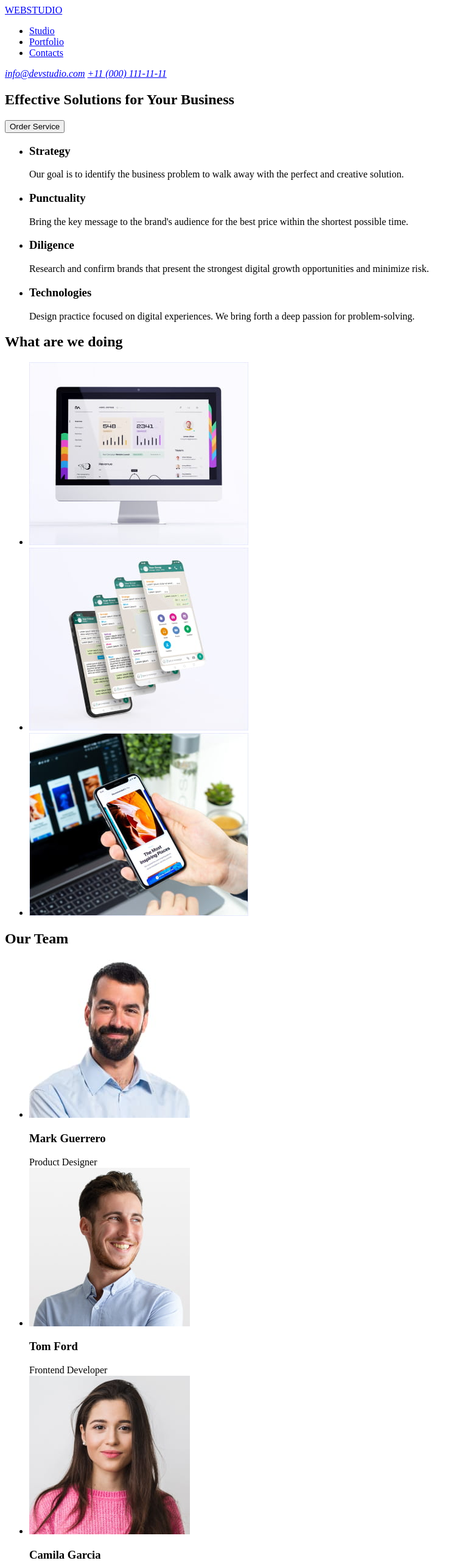
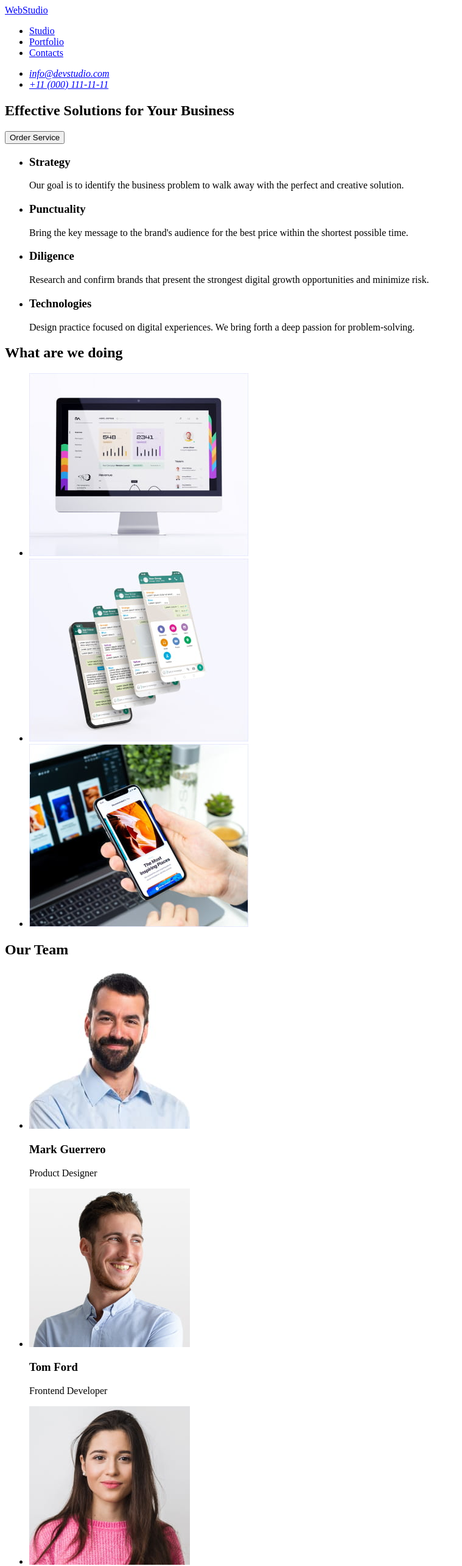
Before and after one commit to yd1224/goit-markup-hw-01, a plain HTML site: page index.html in a window 1280 px wide. Shown: the top 2568 px of the page at 61% size, without its empty margins (0-759 px from the left). Drawn offline with Linux system fonts and the light colour scheme.

Commit message:
homework after changes recommended by lms

```diff
--- a/index.html
+++ b/index.html
@@ -8,7 +8,7 @@
   <body>
     <header>
       <nav>
-        <a href="#"><span>WEB</span>STUDIO</a>
+        <a href="/index.html"><span>Web</span>Studio</a>
         <ul>
           <li><a href="#">Studio</a></li>
           <li><a href="#">Portfolio</a></li>
@@ -16,8 +16,10 @@
         </ul>
       </nav>
       <address>
-        <a href="mailto:info@devstudio.com">info@devstudio.com</a>
-        <a href="tel:+110001111111">+11 (000) 111-11-11</a>
+        <ul>
+          <li><a href="mailto:info@devstudio.com">info@devstudio.com</a></li>
+          <li><a href="tel:+110001111111">+11 (000) 111-11-11</a></li>
+        </ul>
       </address>
     </header>
     <main>
@@ -71,7 +73,7 @@
           </li>
           <li>
             <img
-              src="/images/services/img2.jpg"
+              src="./images/services/img2.jpg"
               alt="Phone"
               width="360"
               height="300"
@@ -99,7 +101,7 @@
               height="260"
             />
             <h3>Mark Guerrero</h3>
-            <span>Product Designer</span>
+            <p>Product Designer</p>
           </li>
           <li>
             <img
@@ -109,7 +111,7 @@
               height="260"
             />
             <h3>Tom Ford</h3>
-            <span>Frontend Developer</span>
+            <p>Frontend Developer</p>
           </li>
           <li>
             <img
@@ -119,7 +121,7 @@
               height="260"
             />
             <h3>Camila Garcia</h3>
-            <span>Marketing</span>
+            <p>Marketing</p>
           </li>
           <li>
             <img
@@ -129,13 +131,14 @@
               height="260"
             />
             <h3>Daniel Wilson</h3>
-            <span>UI Designer</span>
+            <p>UI Designer</p>
+            UI Designer
           </li>
         </ul>
       </section>
     </main>
     <footer>
-      <a href="#"><span>WEB</span>STUDIO</a>
+      <a href="/index.html"><span>Web</span>Studio</a>
       <p>
         Increase the flow of customers and sales for your business with digital
         marketing & growth solutions.
```
